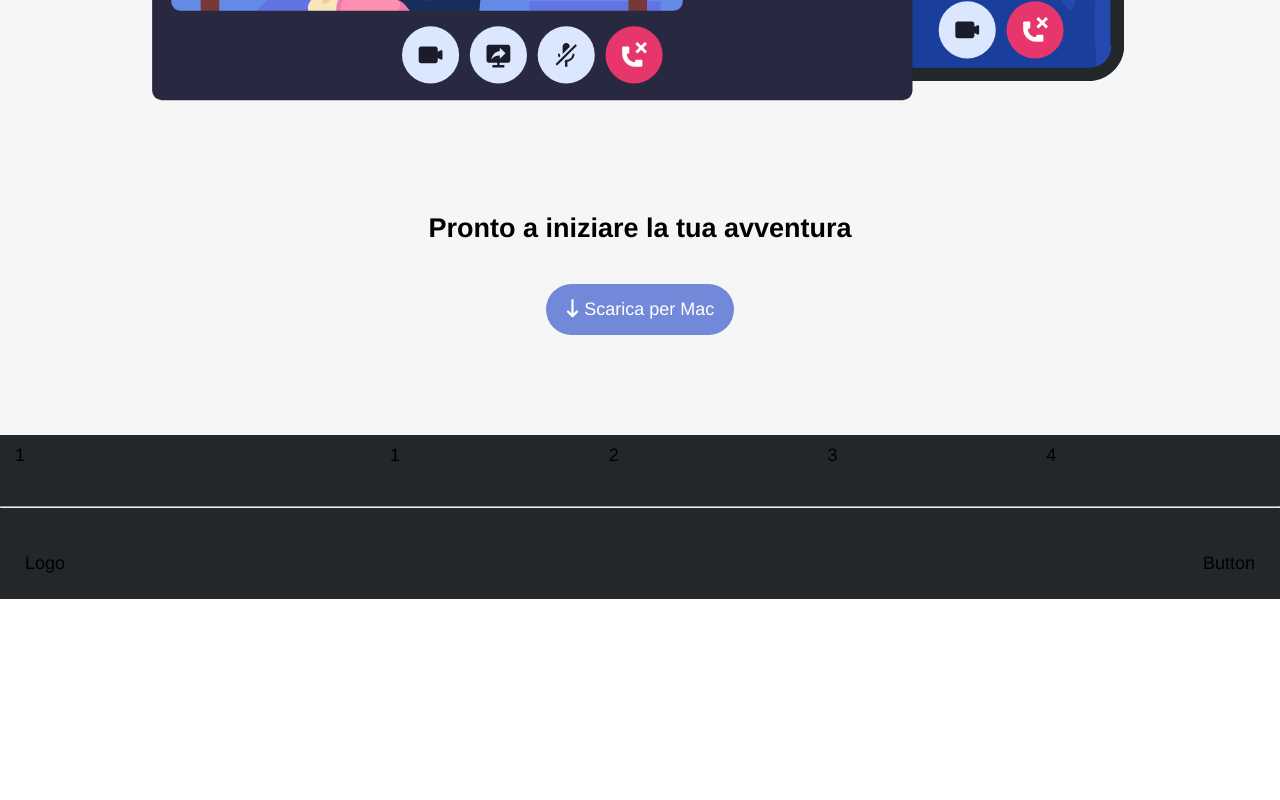
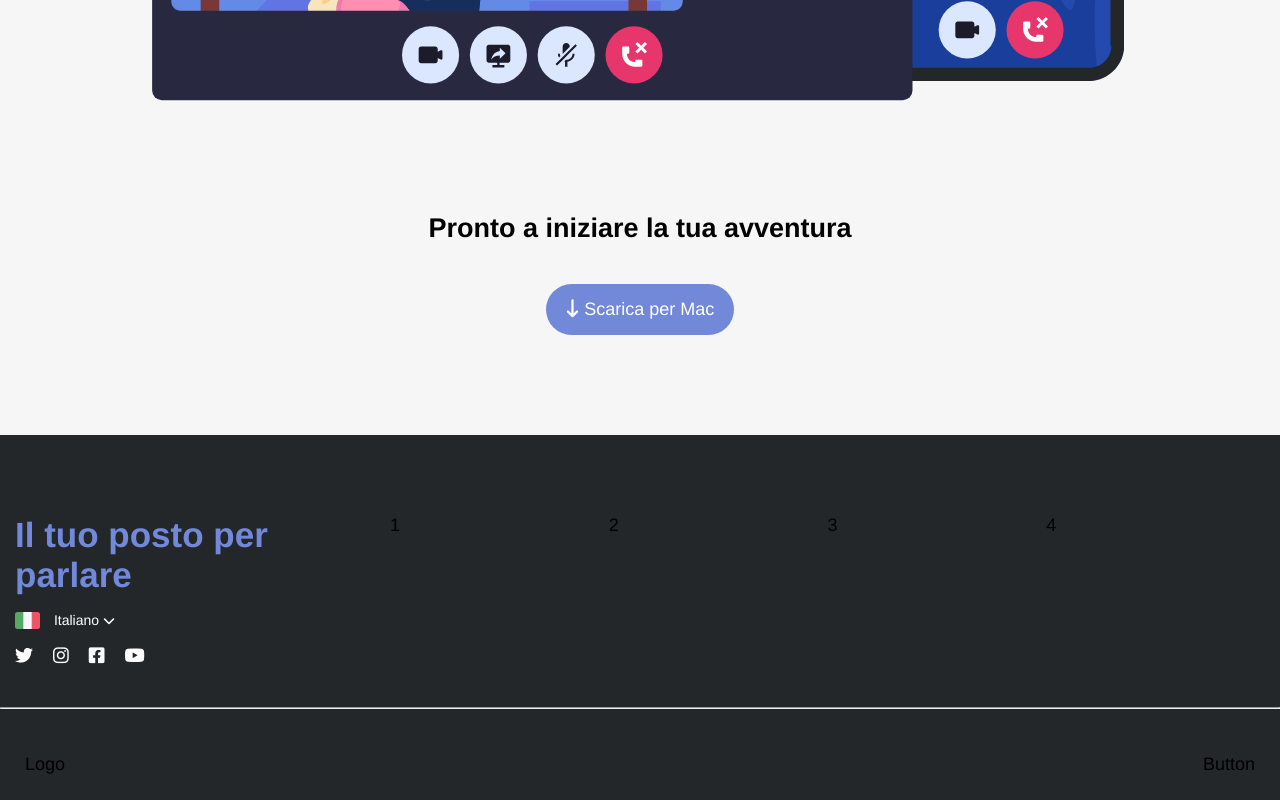
Before and after one commit to taniot/htmlcss-discord, a plain HTML site: page index.html in a window 1280 px wide. Shown: the part 3261-4061 px from the top of the page. Before the commit the page ends 3860 px from the top, so only its background shows below. Drawn offline with Linux system fonts and the light colour scheme.

Commit message:
feat: footer small

```diff
--- a/css/style.css
+++ b/css/style.css
@@ -285,7 +285,7 @@ Footer
 
 footer {
   background-color: var(--bg-footer);
-  padding-top: 10px;
+  padding-top: 80px;
 }
 
 /* footer top */
@@ -296,7 +296,35 @@ footer .footer-top {
 
 footer .footer-top .col-small {
   width: 30%;
+  color: white;
 }
+
+footer .footer-top .col-small h4 {
+  font-size: 35px;
+  color: #7289da;
+  margin-bottom: 17px;
+}
+
+footer .footer-top .col-small .select-language {
+  font-size: 14px;
+  margin-bottom: 17px;
+}
+
+footer .footer-top .col-small .select-language i {
+  font-size: 12px;
+}
+
+footer .footer-top .col-small .select-language .flag {
+  width: 25px;
+  vertical-align: middle;
+  margin-right: 10px;
+}
+
+footer .footer-top .col-small .social ul {
+  display: flex;
+  gap: 20px;
+}
+
 footer .footer-top .col-big {
   width: 70%;
   display: flex;
--- a/index.html
+++ b/index.html
@@ -170,7 +170,22 @@
       <!-- Footer Top -->
       <div class="footer-top container big">
         <div class="row">
-          <div class="col-small">1</div>
+          <div class="col-small">
+            <h4>Il tuo posto per parlare</h4>
+            <div class="select-language">
+              <img src="img/ita.png" alt="" class="flag" />
+              Italiano
+              <i class="fa-solid fa-chevron-down"></i>
+            </div>
+            <nav class="social">
+              <ul>
+                <li><i class="fa-brands fa-twitter"></i></li>
+                <li><i class="fa-brands fa-instagram"></i></li>
+                <li><i class="fa-brands fa-square-facebook"></i></li>
+                <li><i class="fa-brands fa-youtube"></i></li>
+              </ul>
+            </nav>
+          </div>
           <div class="col-big">
             <div class="col">1</div>
             <div class="col">2</div>
```
Also changed, not shown: img/ita.png (added).
